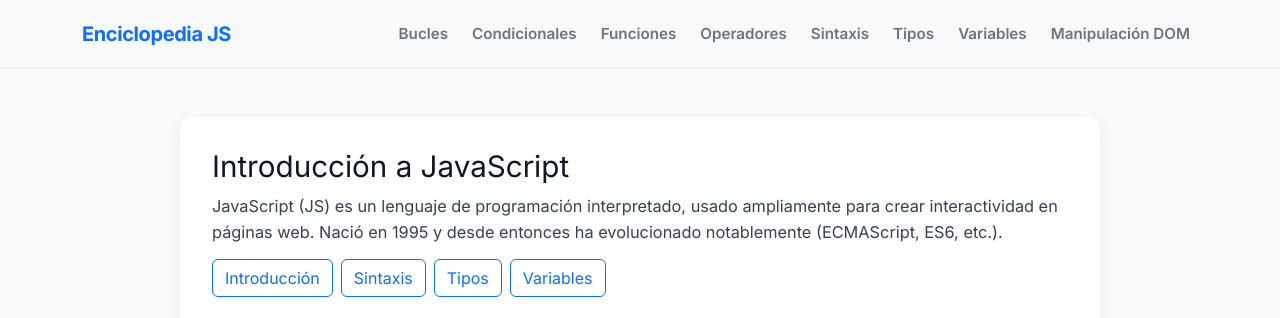
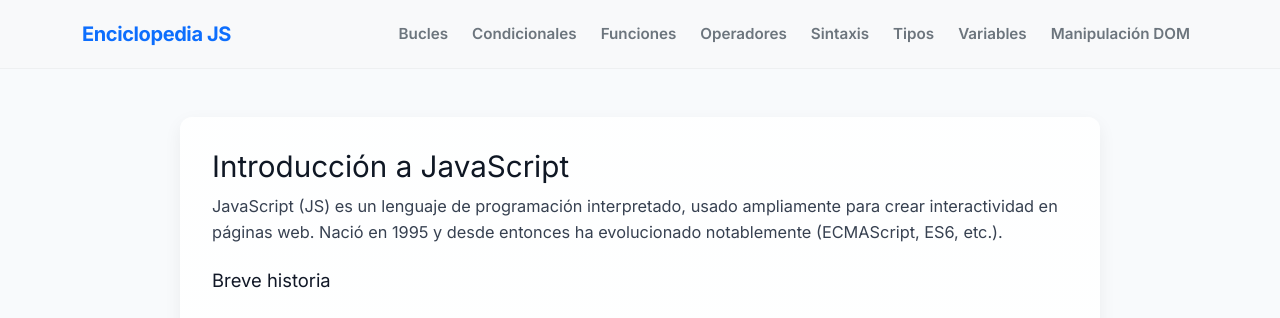
Before and after one commit to Angel-Lucero/PMA-LAB4-BIM3, a plain HTML site: page index.html in a window 1280 px wide. Shown: the top 318 px of the page. Drawn offline with nearby package versions, Linux system fonts and the light colour scheme.

Commit message:
se quito links innecesarios

```diff
--- a/index.html
+++ b/index.html
@@ -28,12 +28,6 @@
     <article>
       <h1>Introducción a JavaScript</h1>
       <p>JavaScript (JS) es un lenguaje de programación interpretado, usado ampliamente para crear interactividad en páginas web. Nació en 1995 y desde entonces ha evolucionado notablemente (ECMAScript, ES6, etc.).</p>
-      <div class="mb-4 d-flex flex-wrap gap-2">
-        <a href="introduccion.html" class="btn btn-outline-primary">Introducción</a>
-        <a href="sintaxis.html" class="btn btn-outline-primary">Sintaxis</a>
-        <a href="tipos.html" class="btn btn-outline-primary">Tipos</a>
-        <a href="variables.html" class="btn btn-outline-primary">Variables</a>
-      </div>
       <section class="mt-4">
         <h2>Breve historia</h2>
         <div class="timeline">
```
